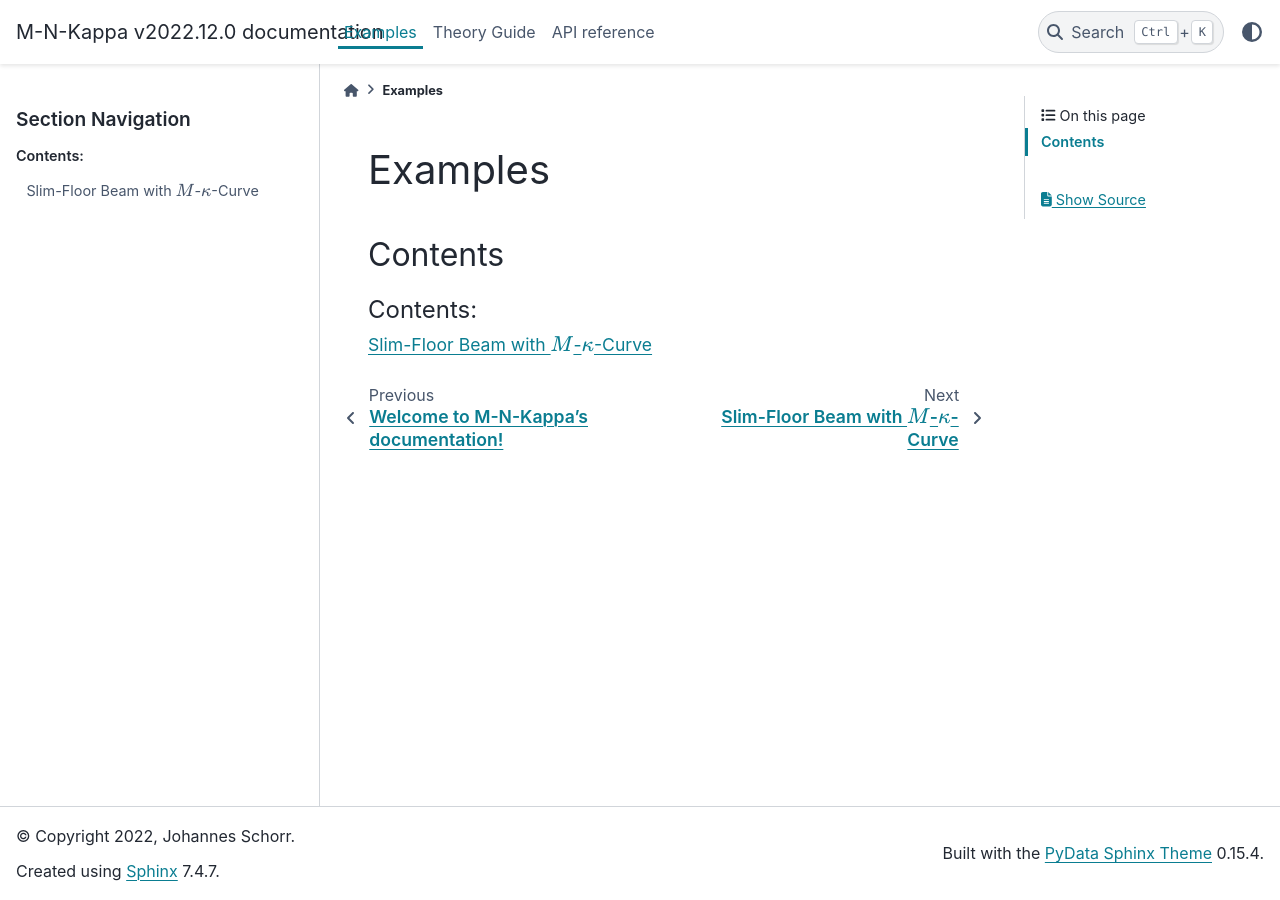
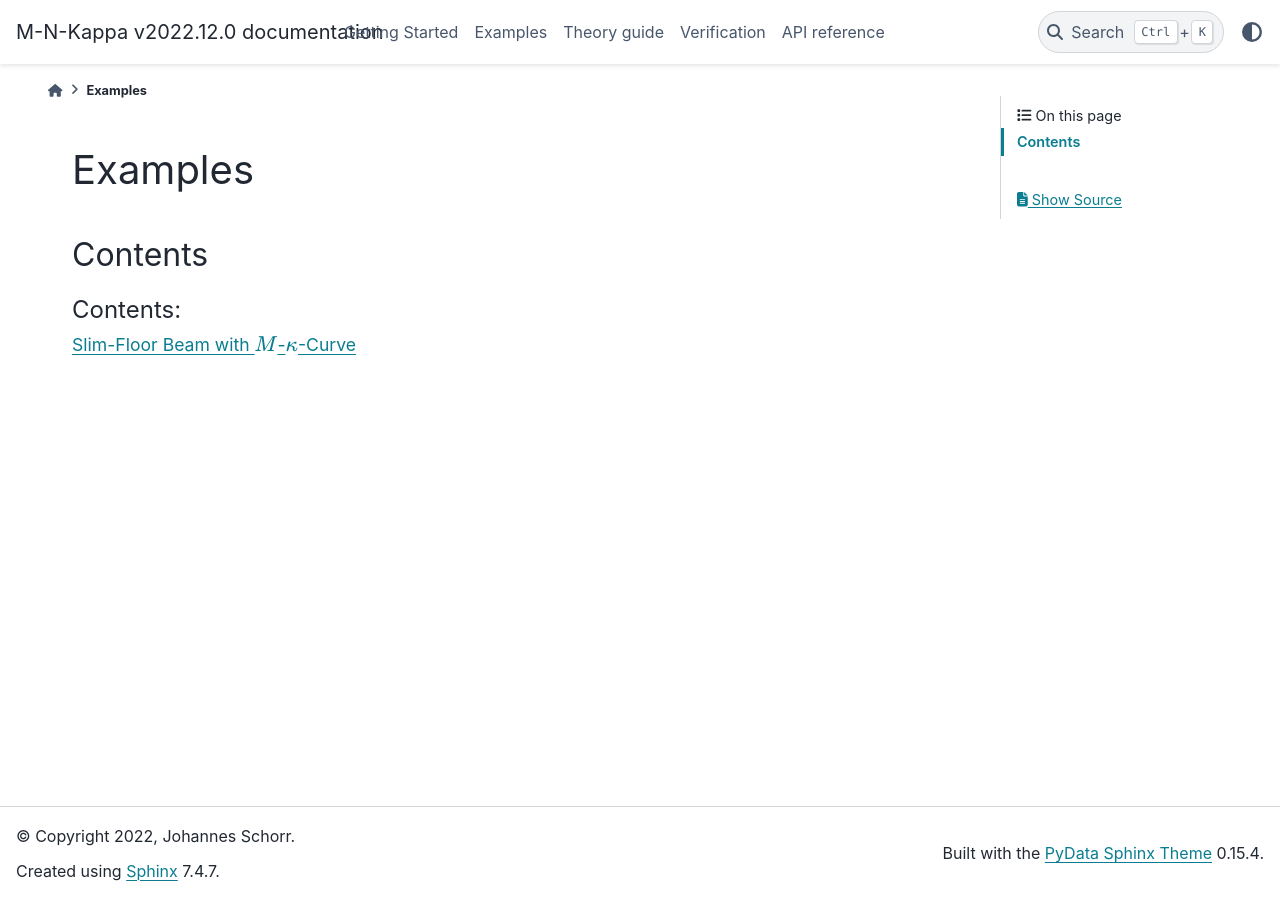
Before and after one commit to JohannesSchorr/M-N-Kappa, a Sphinx documentation site: the page built from docs/source/examples/intro.rst, in a window 1280 px wide. Built offline with Sphinx 7.4.7 and the PyData theme 0.15.4, drawn with Linux system fonts in a browser that asks for light colours; pages that are not in the unit, such as notebooks, are missing from menus.

Commit message:
[update] index.rst
added sections:
- getting started
- users_guide
- verification
- todolist

```diff
--- a/docs/source/index.rst
+++ b/docs/source/index.rst
@@ -8,12 +8,18 @@
    :caption: Contents:
    :titlesonly:
 
-   examples/intro
-   theory/intro
+   getting_started
+   examples/index
+   users_guide/index
+   theory/index
+   verification/index
 
    api/
 
+To Do's
+-------
 
+.. todolist::
 
 Indices and tables
 ==================
```
